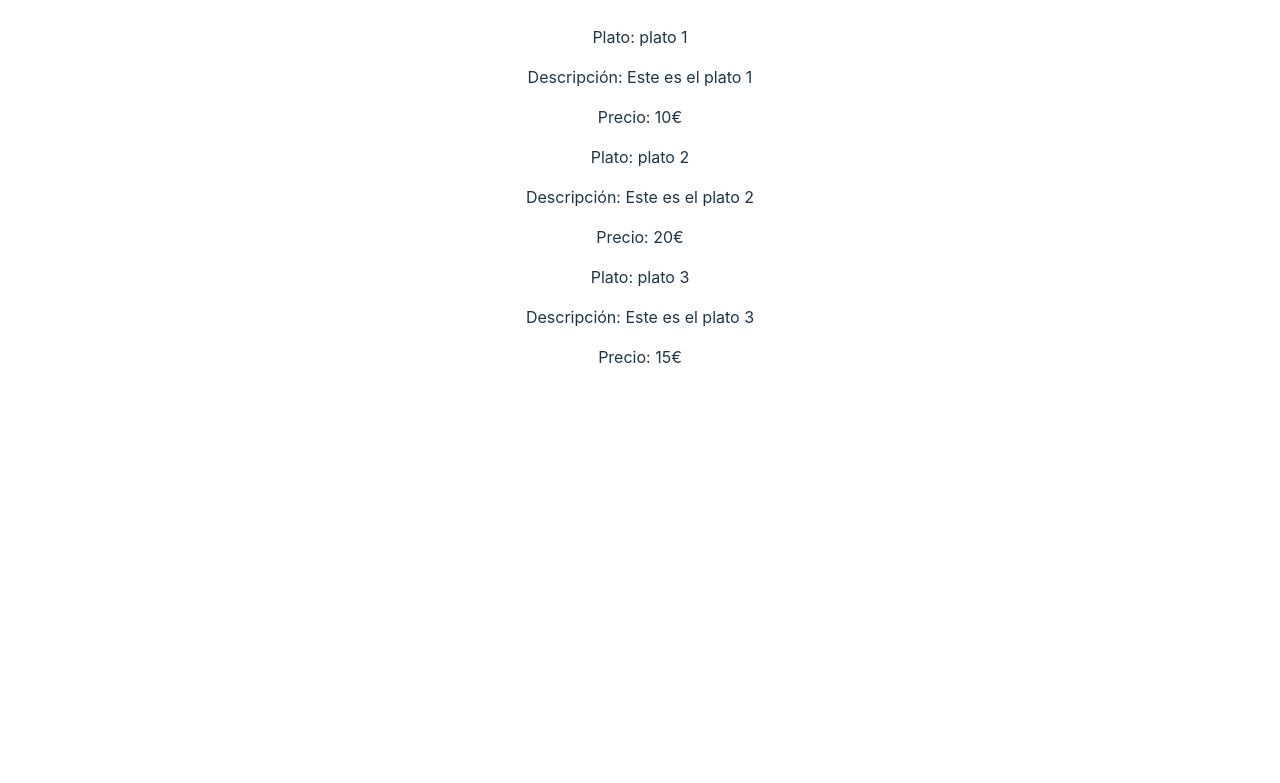
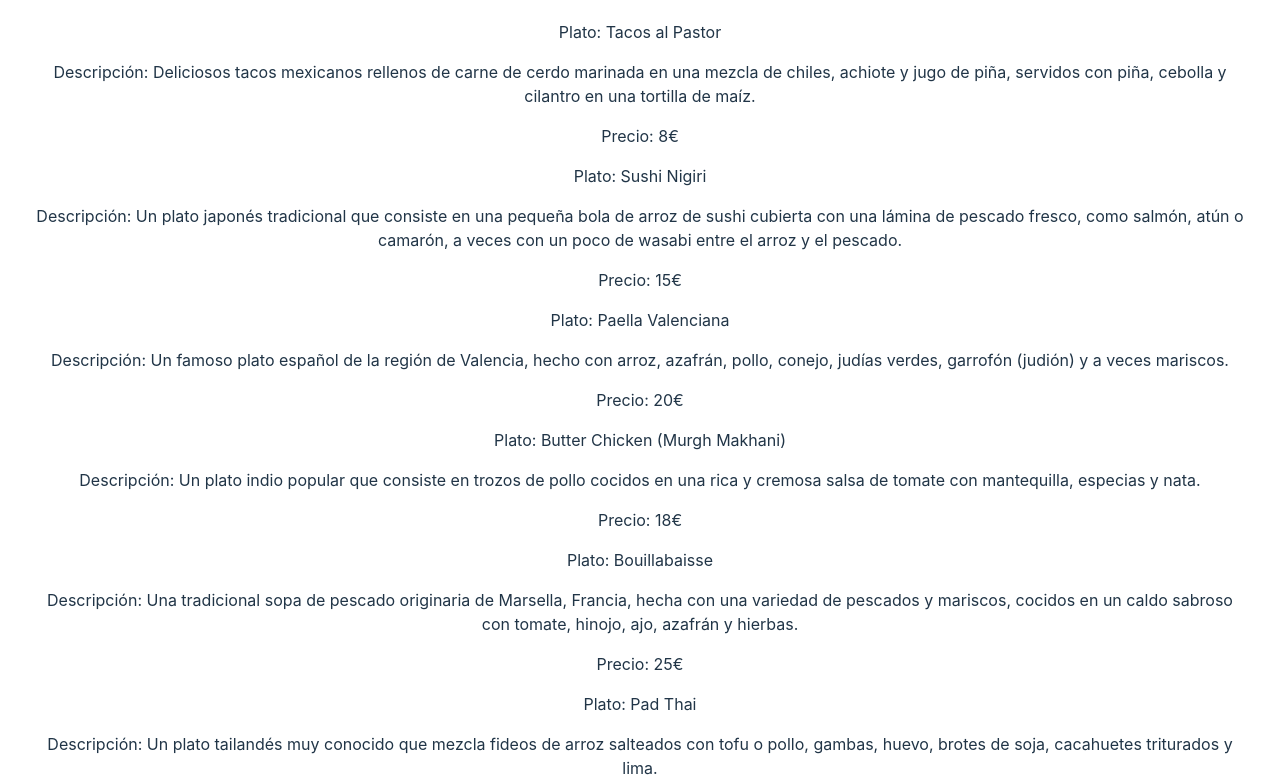
Before and after one commit to sentobc13/React-ej-2, a React (Vite) app in the folder ejercicio-react-2/: page / in a window 1280 px wide. Shown: the part 257-1040 px from the top of the page. Before the commit the page ends 800 px from the top, so only its background shows below. Built offline with nearby package versions, Linux system fonts and the light colour scheme.

Commit message:
comidas añadidas

```diff
--- a/ejercicio-react-2/src/App.jsx
+++ b/ejercicio-react-2/src/App.jsx
@@ -8,22 +8,64 @@ import Header from './components/Header/Header.jsx'
 function App() {
   const dishes = [
     {
-      id:1,
-      name:'plato 1',
-      description:'Este es el plato 1',
-      price:10
+      id: 1,
+      name: 'Spaghetti Carbonara',
+      description: 'Un clásico plato italiano que combina espaguetis con una salsa cremosa hecha con huevos, queso Pecorino Romano, panceta y pimienta negra.',
+      price: 12
     },
     {
-      id:2,
-      name:'plato 2',
-      description:'Este es el plato 2',
-      price:20
+      id: 2,
+      name: 'Tacos al Pastor',
+      description: 'Deliciosos tacos mexicanos rellenos de carne de cerdo marinada en una mezcla de chiles, achiote y jugo de piña, servidos con piña, cebolla y cilantro en una tortilla de maíz.',
+      price: 8
     },
     {
-      id:3,
-      name:'plato 3',
-      description:'Este es el plato 3',
-      price:15
+      id: 3,
+      name: 'Sushi Nigiri',
+      description: 'Un plato japonés tradicional que consiste en una pequeña bola de arroz de sushi cubierta con una lámina de pescado fresco, como salmón, atún o camarón, a veces con un poco de wasabi entre el arroz y el pescado.',
+      price: 15
+    },
+    {
+      id: 4,
+      name: 'Paella Valenciana',
+      description: 'Un famoso plato español de la región de Valencia, hecho con arroz, azafrán, pollo, conejo, judías verdes, garrofón (judión) y a veces mariscos.',
+      price: 20
+    },
+    {
+      id: 5,
+      name: 'Butter Chicken (Murgh Makhani)',
+      description: 'Un plato indio popular que consiste en trozos de pollo cocidos en una rica y cremosa salsa de tomate con mantequilla, especias y nata.',
+      price: 18
+    },
+    {
+      id: 6,
+      name: 'Bouillabaisse',
+      description: 'Una tradicional sopa de pescado originaria de Marsella, Francia, hecha con una variedad de pescados y mariscos, cocidos en un caldo sabroso con tomate, hinojo, ajo, azafrán y hierbas.',
+      price: 25
+    },
+    {
+      id: 7,
+      name: 'Pad Thai',
+      description: 'Un plato tailandés muy conocido que mezcla fideos de arroz salteados con tofu o pollo, gambas, huevo, brotes de soja, cacahuetes triturados y lima.',
+      price: 14
+    },
+    {
+      id: 8,
+      name: 'Feijoada',
+      description: 'Un abundante guiso brasileño hecho con frijoles negros y una variedad de carnes de cerdo, como costillas, salchichas y panceta, acompañado de arroz, naranjas y col rizada.',
+      price: 22
+    },
+    {
+      id: 9,
+      name: 'Moussaka',
+      description: 'Un plato griego que consiste en capas de berenjena asada, carne de cordero sazonada, patatas y una salsa bechamel cremosa, horneado hasta que esté dorado.',
+      price: 17
+    },
+    {
+      id: 10,
+      name: 'Peking Duck',
+      description: 'Un icónico plato chino que presenta pato laqueado crujiente servido con crepes finos, cebolla verde, pepino y una salsa dulce de hoisin.',
+      price: 30
     }
   ]
 
```
